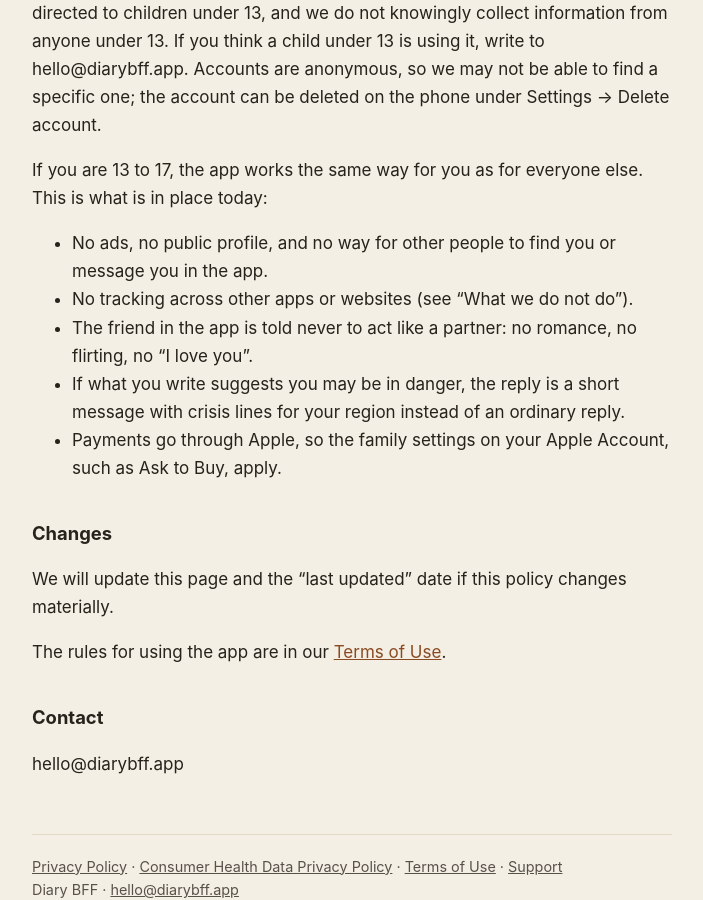
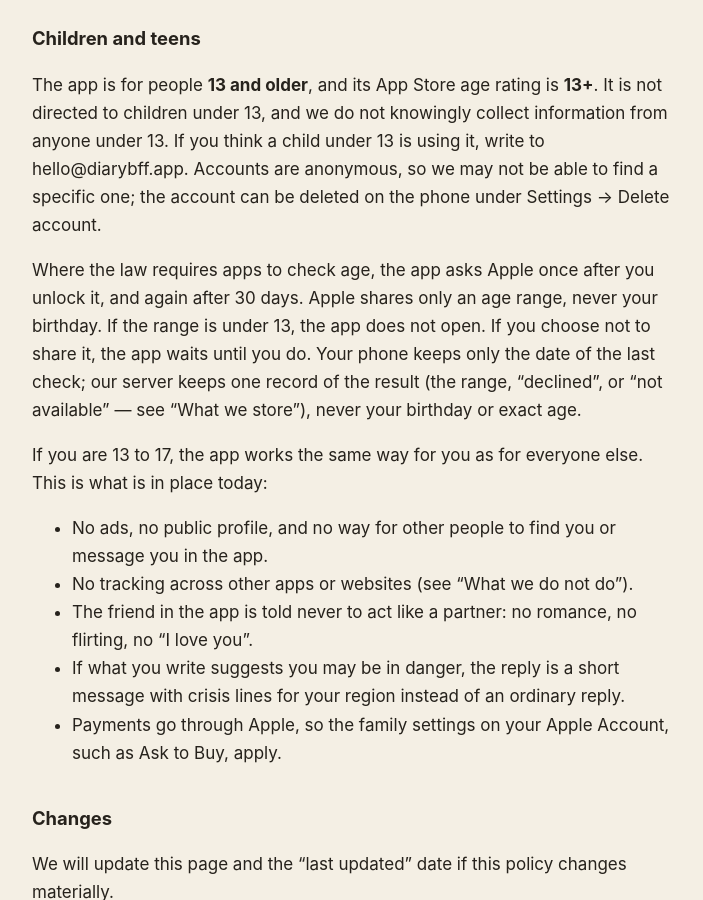
Before and after one commit to danielchen720-ui/twilight-diary-legal, a Jekyll site: the page built from privacy/index.md, in a window 1280 px wide and 900 px high, scrolled down 9743 px. Shown: the whole window, without its empty margins (288-991 px from the left). Built offline with Jekyll 4.4.1, drawn with Linux system fonts in a browser that asks for light colours; some of the changed text lies outside the part shown.

Commit message:
#1434 1.5.4 提审前一次推：#972 1.5.3 年龄检查两段（What we store 一行 + Children and teens 一段）叠在 #1395 / #1404（privacy-forever）+ #1387 rosebud 上；照片句用 #1404 那句 + #972 的「订阅多放几张」。只 commit 不推，老板推
Co-Authored-By: Claude Opus 5.5 <noreply@anthropic.com>

```diff
--- a/privacy/index.md
+++ b/privacy/index.md
@@ -73,6 +73,7 @@ In our backend (**Supabase**, US East `us-east-1`):
 | AI-usage counts | To apply free and subscription limits |
 | A scrambled code made from a random number the app keeps on this phone | So the free first reply is given once per phone. It is not linked to your account and stays after you delete it |
 | Feature-usage events — which screens and actions, never content | To find where the app confuses people |
+| The result of the age check, if your phone asks for one (see "Children and teens"): adult, 13–17, under 13, declined, or not available. Never your birthday or exact age | To know how many people the check stops. Kept as one usage event; deleted with your account |
 | Subscription status | To unlock paid features (via RevenueCat) |
 
 That list is meant to be complete. If it stops being complete, this page is wrong
@@ -289,6 +290,13 @@ write to hello@diarybff.app. Accounts are anonymous, so we may not be able to
 find a specific one; the account can be deleted on the phone under
 Settings → Delete account.
 
+Where the law requires apps to check age, the app asks Apple once after you
+unlock it, and again after 30 days. Apple shares only an age range, never your
+birthday. If the range is under 13, the app does not open. If you choose not to
+share it, the app waits until you do. Your phone keeps only the date of the last
+check; our server keeps one record of the result (the range, "declined", or "not
+available" — see "What we store"), never your birthday or exact age.
+
 If you are 13 to 17, the app works the same way for you as for everyone else.
 This is what is in place today:
 
```
Also changed, not shown: other parts of privacy/index.md (+1 -1 lines).
